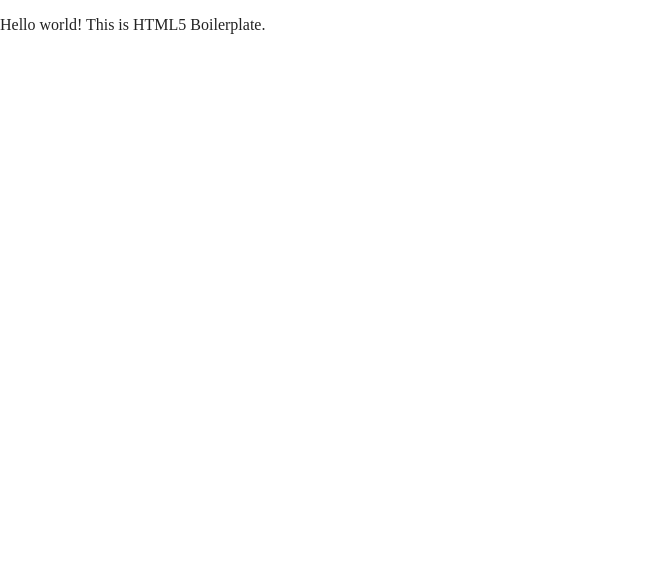
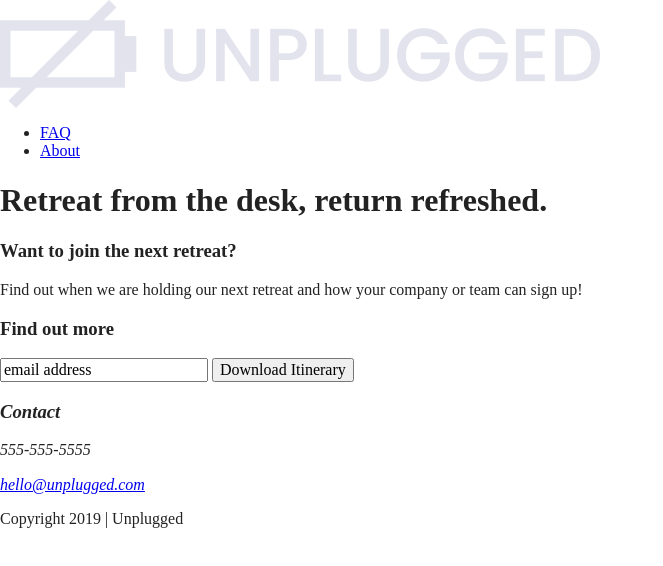
Before and after one commit to NicoleCarlucci/Unplugged-Website-Project, a website built with Parcel: page index.html in a window 1280 px wide. Shown: the whole page, without its empty margins (0-663 px from the left). Built offline with nearby package versions, Linux system fonts and the light colour scheme.

Commit message:
Added header and footer style

```diff
--- a/index.html
+++ b/index.html
@@ -3,7 +3,7 @@
 
 <head>
   <meta charset="utf-8">
-  <title></title>
+  <title>Unplugged Website Project</title>
   <meta name="description" content="">
   <meta name="viewport" content="width=device-width, initial-scale=1">
 
@@ -25,7 +25,70 @@
 <body>
 
   <!-- Add your site or application content here -->
-  <p>Hello world! This is HTML5 Boilerplate.</p>
+  <header>
+    <div class="content-wrapper">
+        <a href="#"><img src="img/unpluggedlogo.png" alt="unplugged logo"/></a>
+        <div class="header-divider"></div>
+        <nav>
+             <ul>
+                 <li><a href="faq/index.html" target="_blank">FAQ</a></li>
+                 <li><a href="about/index.html" target="_blank">About</a></li>
+             </ul>
+        </nav>
+    </div>
+  </header>
+
+  <main>
+
+    <section class="hero-area">
+        <div class="content-wrapper">
+             <h1>Retreat from the desk, return refreshed.</h1>
+        </div>
+    </section>
+
+    <aside>
+        <div class="content-wrapper">
+             <div class="form-description">
+                 <h3>Want to join the next retreat?</h3>
+                 <p>Find out when we are holding our next retreat and how your company or team can sign up!</p>
+             </div>
+             <div class="form">
+                 <h3>Find out more</h3>
+                 <input type="text" name="name" value="email address">
+                 <input type="button" value="Download Itinerary">
+             </div>
+        </div>
+    </aside>
+
+  </main> <!-- main wrapper -->
+
+  <footer>
+    <div class="content-wrapper">
+        <div class="footer-content">
+            <div class="contact">
+                <address>
+                    <h3>Contact</h3>
+                    <p>555-555-5555</p>
+                    <p><a href="mailto:hello@unplugged.com">hello@unplugged.com</a></p>
+                </address>
+            </div>
+            <div class="social">
+                <div class="social-icons">
+                    <p><a href="https://www.facebook.com/" target="_blank"></a></p>
+                    <p><a href="https://twitter.com/login?lang=it" target="_blank"></a></p>
+                    <p><a href="https://www.instagram.com/" target="_blank"></a></p>
+                    <!-- other social links here -->
+                </div>
+            </div>
+        </div> <!-- footer content ends -->
+    </div> <!--footer content-wrapper ends-->
+
+    <div class="copyright">
+        <p>Copyright 2019 | Unplugged</p>
+    </div>
+  </footer>
+
+
   <script src="js/vendor/modernizr-3.11.2.min.js"></script>
   <script src="js/plugins.js"></script>
   <script src="js/main.js"></script>
```
Also changed, not shown: about/index.html (+50 -1 lines), faq/index.html (+50 -1 lines), img/main-background.jpg (added), img/unpluggedlogo.png (added), 2 other files.
